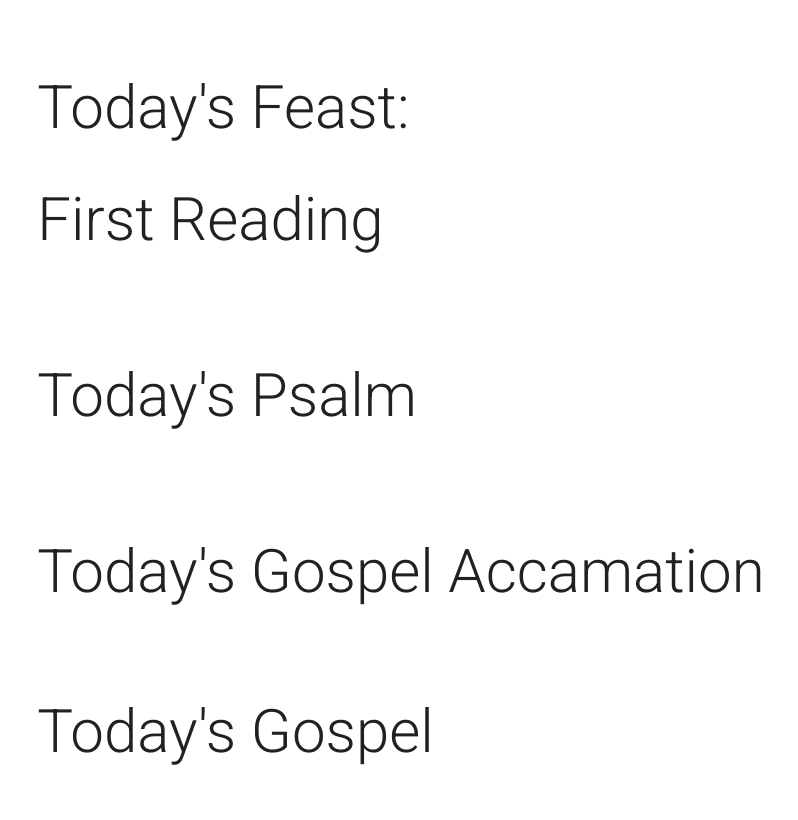
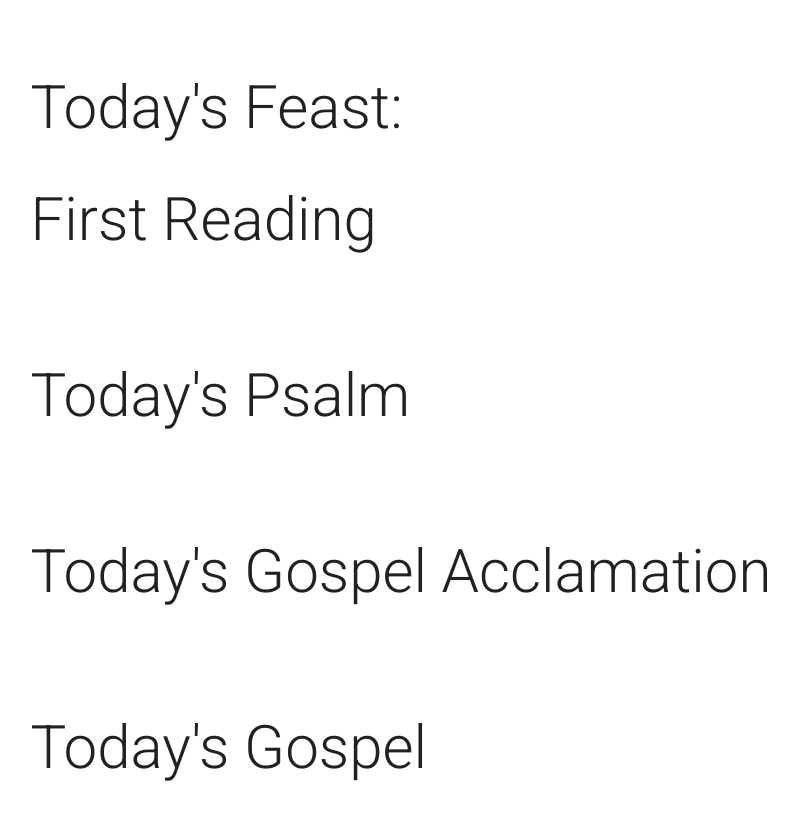
Before and after one commit to jeremehancock/pilgrim-app, a Next.js app: page / in a window 1280 px wide. Shown: the top 820 px of the page, without its empty margins (239-1037 px from the left). Built offline with nearby package versions, Linux system fonts and the light colour scheme; what @mui/material-nextjs would draw is missing.

Commit message:
fixed typo

```diff
--- a/src/components/Readings.jsx
+++ b/src/components/Readings.jsx
@@ -36,7 +36,7 @@ const Readings = () => {
       {data?.Mass_R2 && (<Box><Typography sx={{ typography: { xs: 'h3', md: 'h2' }, mb: 5 }}>Second Reading</Typography>
       <Typography sx={{ typography: { xs: 'h4', md: 'h3' }, mb: 3 }}>{data ? formatText(data.Mass_R2.source) : ''}</Typography>
       <Typography sx={{ typography: { xs: 'h5', md: 'h4' }, mb: 3 }}>{data ? formatText(data.Mass_R2.text) : ''}</Typography></Box>)}
-      <Typography sx={{ typography: { xs: 'h3', md: 'h2' }, mb: 3 }}>Today's Gospel Accamation</Typography>
+      <Typography sx={{ typography: { xs: 'h3', md: 'h2' }, mb: 5 }}>Today's Gospel Acclamation</Typography>
       <Typography sx={{ typography: { xs: 'h4', md: 'h3' }, mb: 3 }}>{data ? formatText(data.Mass_GA.source) : ''}</Typography>
       <Typography sx={{ typography: { xs: 'h5', md: 'h4' }, mb: 5 }}>{data ? formatText(data.Mass_GA.text) : ''}</Typography>
       <Typography sx={{ typography: { xs: 'h3', md: 'h2' }, mb: 5 }}>Today's Gospel</Typography>
```
